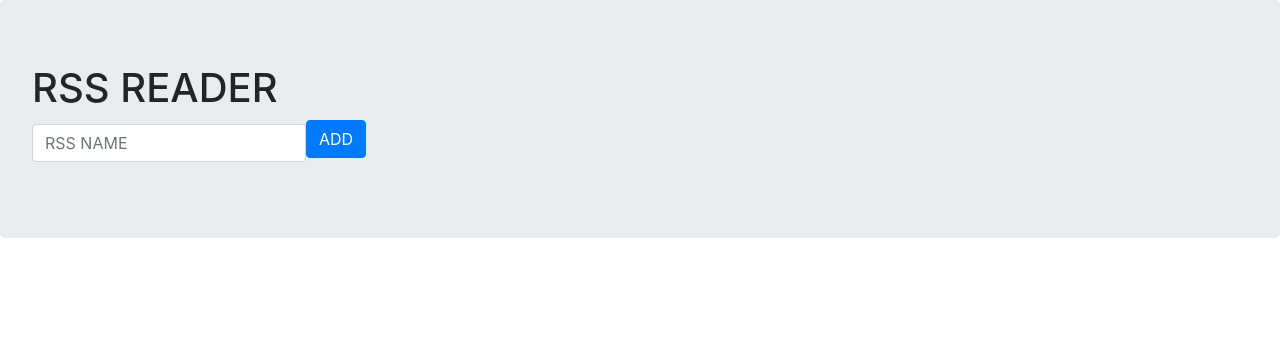
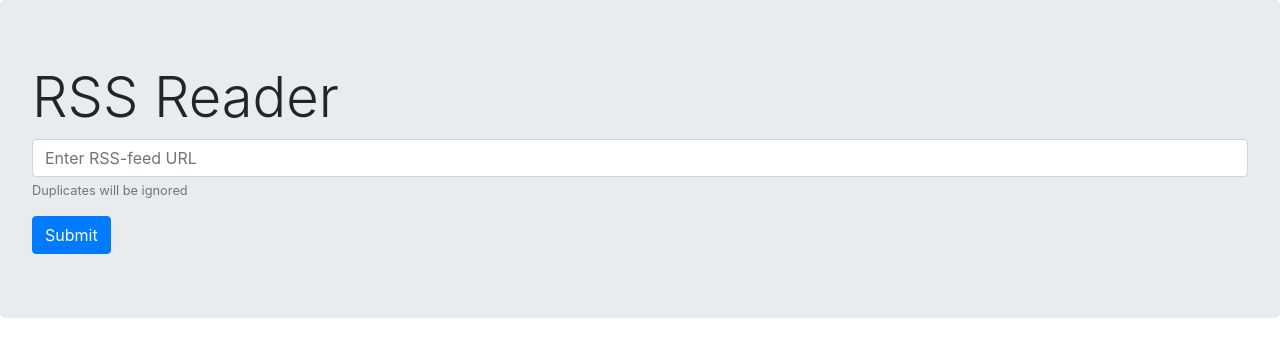
Before and after one commit to alexeypant/project-lvl3-s294, a website built with webpack: page template.html in a window 1280 px wide. Built offline with nearby package versions, Linux system fonts and the light colour scheme; some packages are replaced by stand-ins of ours.

Commit message:
form enriched

```diff
--- a/package.json
+++ b/package.json
@@ -64,6 +64,7 @@
   "dependencies": {
     "bootstrap": "^4.1.3",
     "jquery": "^3.3.1",
-    "popper.js": "^1.14.4"
+    "popper.js": "^1.14.4",
+    "validator": "^10.5.0"
   }
 }
--- a/src/index.js
+++ b/src/index.js
@@ -1,2 +1,12 @@
 import 'bootstrap';
 import './app.scss';
+import $ from 'jquery';
+import validator from 'validator';
+
+const state = {
+  input: {
+    value: '',
+    isValid: true,
+  },
+  feeds: [],
+};
--- a/template.html
+++ b/template.html
@@ -6,13 +6,14 @@
   </head>
   <body>
     <div class="jumbotron">
-      <h1>RSS READER</h1>
-      <form class="form-inline">
-        <div class="form-group mb-2">
-          <input type="text" class="form-control" placeholder="RSS NAME">
-          <button type="submit" class="btn btn-primary mb-2">ADD</button>
-      </div>
-      </form>
+        <h1 class="display-4"><%= htmlWebpackPlugin.options.title %></h1>
+        <form>
+          <div class="form-group">
+            <input type="email" class="form-control" id="exampleInputEmail1" aria-describedby="emailHelp" placeholder="Enter RSS-feed URL">
+            <small id="emailHelp" class="form-text text-muted">Duplicates will be ignored</small>
+          </div>
+          <button type="submit" class="btn btn-primary">Submit</button>
+        </form>
     </div>
 </body>
 </html>
```
Also changed, not shown: 1 other file.
